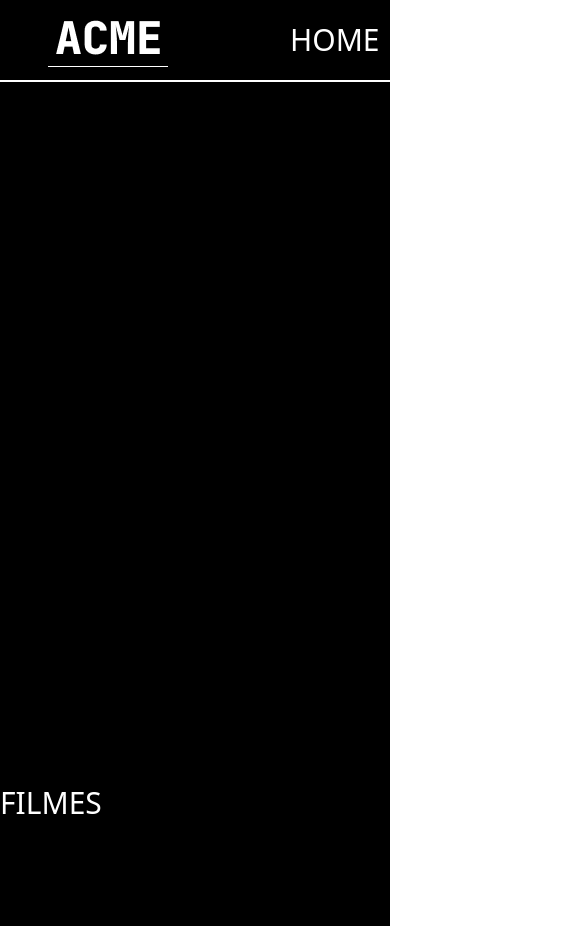
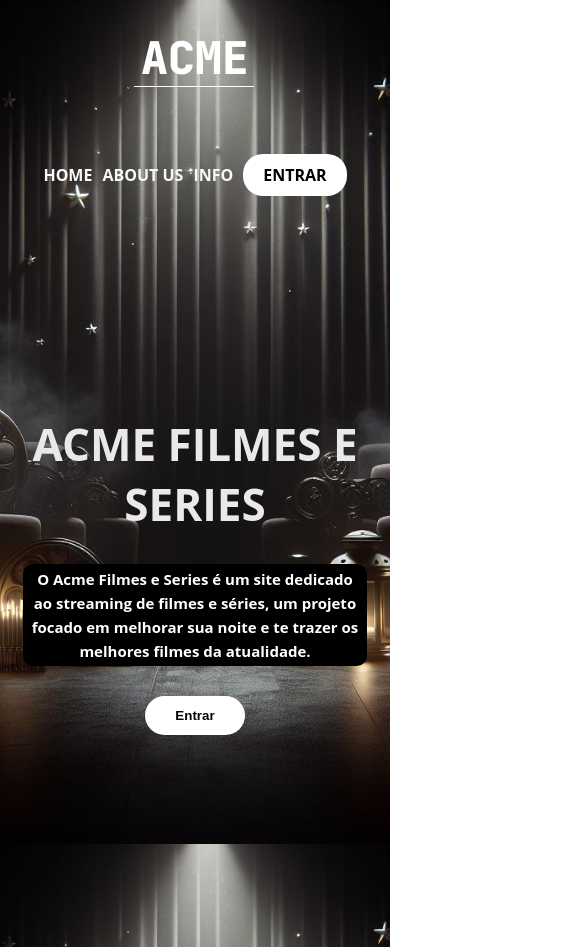
Before and after one commit to 1nocente/FrontBack-ACME, a website: page index.html in a window 390 px wide. Shown: the top 947 px of the page, 585 px wide, since content can reach past the window. Before the commit the page ends 926 px from the top, so only its background shows below. Drawn offline with nearby package versions, Linux system fonts and the light colour scheme; no server answers.

Commit message:
landing page

```diff
--- a/index.html
+++ b/index.html
@@ -1,76 +1,36 @@
 <!DOCTYPE html>
 <html lang="en">
-
 <head>
     <meta charset="UTF-8">
     <meta name="viewport" content="width=device-width, initial-scale=1.0">
-  <script src="https://cdn.tailwindcss.com"></script>
-  <script src="./app.js" type="module" defer></script>
-  <link rel="stylesheet" href="./style.css">
-  <title>ACME HOME</title>
+    <link rel="stylesheet" href="landing.css">
+    <title>ACME FILMES</title>
 </head>
+<body>
 
-<body id="body" class="overflow-x-hidden">
-  <div id="fundo"  class="fundo_preto"></div>
+          <div class="landing-page">
+            <header>
+              <div class="container">
+                <a href="" class="logo"><img src="./src/styles/img/LOGO.png" alt=""></a>
+                <ul class="links">
+                  <li>HOME</li>
+                  <li>ABOUT US</li>
 
-  <div class="infoFilme" style="visibility: hidden;" id="infoFilme">
-    <img class="h-60 mt-28" id="imagemInfoFilme" alt="">
-    <h1 class="text-3xl text-white font-black" id="tituloInfoFilme"> Titulo: </h1>
-    <h1 class="text-3xl text-white font-black" id="sinopseInfoFilme"> Sinopse: </h1>
-    <h1 class="text-3xl text-white font-black" id="lancamentoInfoFilme"> Data de Lançamento: </h1>
-    <h1 class="text-3xl text-white font-black" id="relancamentoInfoFilme"> Data de Relançamento: </h1>
-    <h1 class="text-3xl text-white font-black" id="duracaoInfoFilme"> Duração: </h1>
-    <h1 class="text-3xl text-white font-black" id="precoInfoFilme"> Preço: </h1>
+                  <li>INFO</li>
+                  <a href="./home.html"><li>ENTRAR</li></a>
+                </ul>
               </div>
-  <style>
-    .infoFilme{
-      height: 100%;
-      width: 100%;
-      position: fixed;
-      bottom: 0;
-      background-color: rgba(0, 0, 0, 0.852);
-      z-index: 5;
-    }
-  </style>
-  <header class=" h-20 bg-black p-0 flex items-center space-x-16 justify-between relative z-10">
-
-    <nav class="ml-12 flex items-center justify-between space-x-16">
-      <img class="mt-9" src="./src/styles/img/LOGO.png" alt="">
-
-      <div class="pl-14 flex items-center space-x-8">
-        <a href="./index.html" class="font-light text-3xl text-white">HOME</a>
-        <a href="#" class="font-light text-3xl text-white ">FILMES</a>
-        <a href="#" class="font-light text-3xl text-white ">SERIES</a>
-      </div>
-    </nav>
-
-    <div class=" flex items-center space-x-3">
-      <img class="cursor-pointer" src="./src/styles/img/busca.png" alt="">
-      <a href="./cms/login.html">
-      <img class="cursor-pointer" src="./src/styles/img/conta.png" alt="">
-      </a>
+            </header>
+            <div class="content">
+              <div class="container">
+                <div class="info">
+                  <h1>ACME FILMES E SERIES</h1>
+                  <p>O Acme Filmes e Series é um site dedicado ao streaming de filmes e séries, um projeto focado em melhorar sua noite e te trazer os melhores filmes da atualidade.</p>
+                  <button>Entrar</button>
                 </div>
 
-  </header>
-
-  <!-- Linha branca abaixo do header -->
-  <div class="h-0.5 bg-white"></div>
-
-  <!-- Carrossel no main -->
-  <main class="bg-black bg-no-repeat relative h-screen">
-    <div id="imageCarousel" class="flex justify-center h-5/6 w-6/6">
-    </div>
-
-
-    <div id="Filmes" class="absolute left-0 w-full pt--96 bg-black bg-transparent-">
-      <h1 class="left-0 bottom-80 font-light text-3xl text-white">FILMES</h1>
-      <div id="listaFilmes" class="flex overflow-x-auto p-4 gap-4">
-        <!-- A lista de filmes será adicionada aqui dinamicamente -->
               </div>
             </div>
-
-    <div id="detalhesFilme" class=""></div>
-  </main>
+          </div>
 </body>
-
 </html>
--- /dev/null
+++ b/landing.css
@@ -0,0 +1,167 @@
+/* Start Global Rules */
+* {
+    box-sizing: border-box;
+  }
+  body {
+    font-family: 'Open Sans', sans-serif;
+    background-image: url(./src/styles/img/OIG!.jpeg);
+    background-size: cover;
+        background-repeat: no-repeat;
+        background-attachment: fixed;
+        overflow: hidden;
+
+  }
+  a {
+    text-decoration: none;
+  }
+  ul {
+    list-style: none;
+    padding: 0;
+    margin: 0;
+  }
+  .container {
+    padding-left: 15px;
+    padding-right: 15px;
+    margin-left: auto;
+    margin-right: auto;
+  }
+  /* Small */
+  @media (min-width: 768px) {
+    .container {
+      width: 750px;
+    }
+  }
+  /* Medium */
+  @media (min-width: 992px) {
+    .container {
+      width: 970px;
+    }
+  }
+  /* Large */
+  @media (min-width: 1200px) {
+    .container {
+      width: 1170px;
+    }
+  }
+  .logo{
+    margin-top: 5%;
+  }
+  /* End Global Rules */
+
+  /* Start Landing Page */
+  .landing-page header {
+    min-height: 80px;
+    display: flex;
+  }
+  @media (max-width: 767px) {
+    .landing-page header {
+      min-height: auto;
+      display: initial;
+    }
+  }
+  .landing-page header .container {
+    display: flex;
+    align-items: center;
+    justify-content: space-between;
+  }
+  @media (max-width: 767px) {
+    .landing-page header .container {
+      flex-direction: column;
+      justify-content: center;
+    }
+  }
+  .landing-page header .logo {
+    color: #5d5d5d;
+    font-style: italic;
+    text-transform: uppercase;
+    font-size: 20px;
+  }
+  @media (max-width: 767px) {
+    .landing-page header .logo {
+      margin-top: 20px;
+      margin-bottom: 20px;
+    }
+  }
+  .landing-page header .links {
+    display: flex;
+    align-items: center;
+  }
+  @media (max-width: 767px) {
+    .landing-page header .links {
+      text-align: center;
+      gap: 10px;
+    }
+  }
+  .landing-page header .links li {
+    margin-left: 30px;
+    color: #f8f8f8;
+    cursor: pointer;
+    font-weight: bold;
+    transition: .3s;
+  }
+  @media (max-width: 767px) {
+    .landing-page header .links li {
+      margin-left: auto;
+      font-weight: bold;
+    }
+  }
+  .landing-page header .links li:last-child {
+    border-radius: 20px;
+    padding: 10px 20px;
+    color: #000000;
+    font-weight: bold;
+    background-color: #ffffff;
+  }
+  .landing-page header .links li:not(:last-child):hover {
+    color: #a1a1a1;
+    font-weight: bold;
+  }
+  .landing-page .content .container {
+    display: flex;
+    align-items: center;
+    justify-content: space-between;
+    gap: 140px;
+    min-height: calc(100vh - 80px);
+  }
+  @media (max-width: 767px) {
+    .landing-page .content .container {
+      gap: 0;
+      min-height: calc(100vh - 101px);
+      justify-content: center;
+      flex-direction: column-reverse;
+    }
+  }
+  @media (max-width: 767px) {
+    .landing-page .content .info {
+      text-align: center;
+      margin-bottom: 15px
+    }
+  }
+  .landing-page .content .info h1 {
+    color: #e9e9e9;
+    font-size: 44px;
+  }
+  .landing-page .content .info p {
+    margin: 0;
+    line-height: 1.6;
+    font-size: 15px;
+    font-weight: bold;
+    color: #ffffff;
+    background-color: #000000;
+    padding: 1%;
+    border-radius: 10px;
+}
+  .landing-page .content .info button {
+    border: 0;
+    border-radius: 20px;
+    padding: 12px 30px;
+    margin-top: 30px;
+    cursor: pointer;
+    font-weight: bold;
+    color: #000000;
+    background-color: #ffffff;
+  }
+  .landing-page .content .image img {
+    max-width: 100%;
+  }
+  /* End Landing Page */
```
Also changed, not shown: banco.txt (deleted, +0 -126 lines), home.html (added, +76 -0 lines), src/styles/img/OIG!.jpeg (added), src/styles/img/OIG1.jpeg (added), src/tailwind.config.js (renamed from tailwind.config.js). Lines whose indentation alone changed are shown as unchanged.
